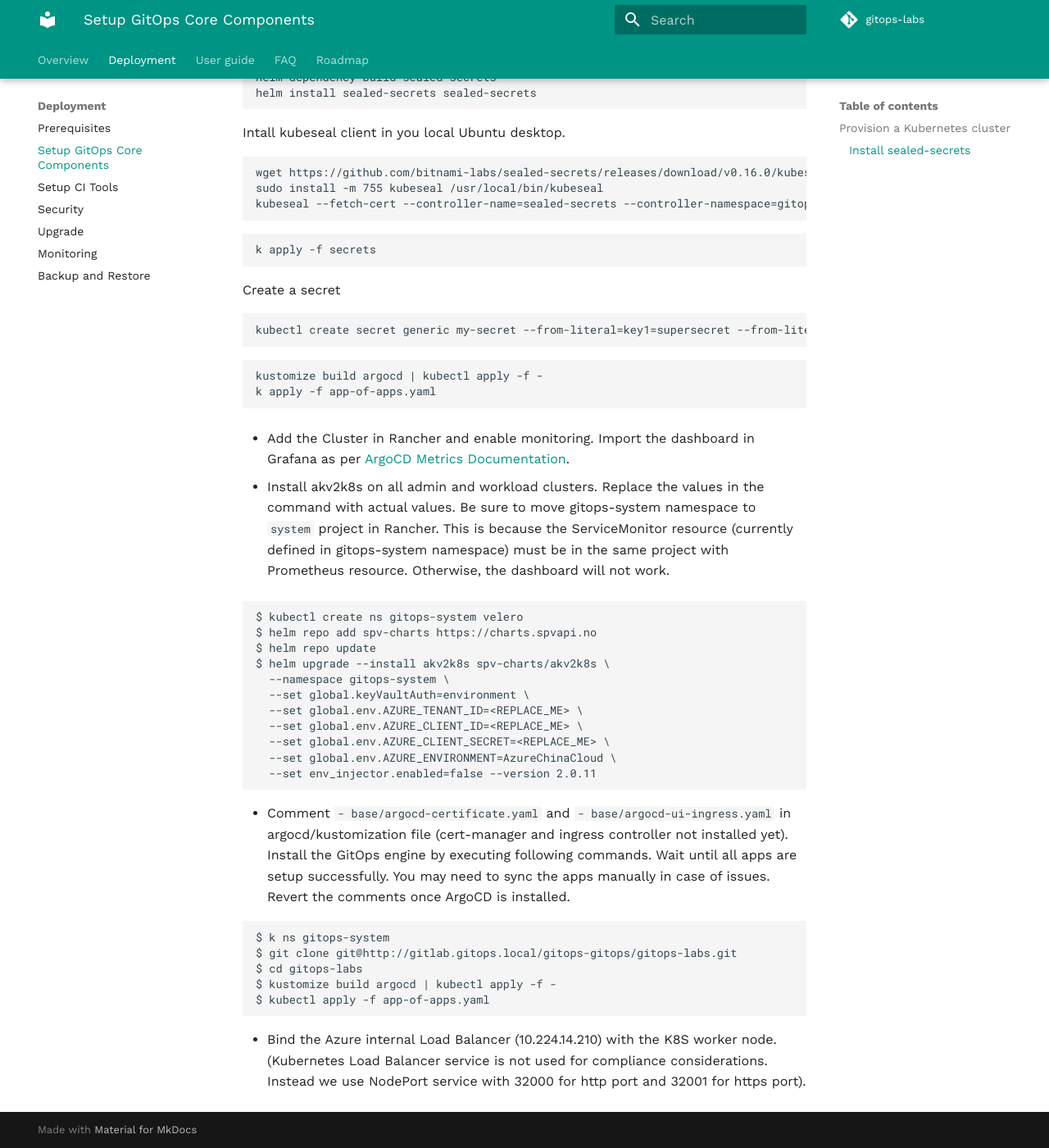
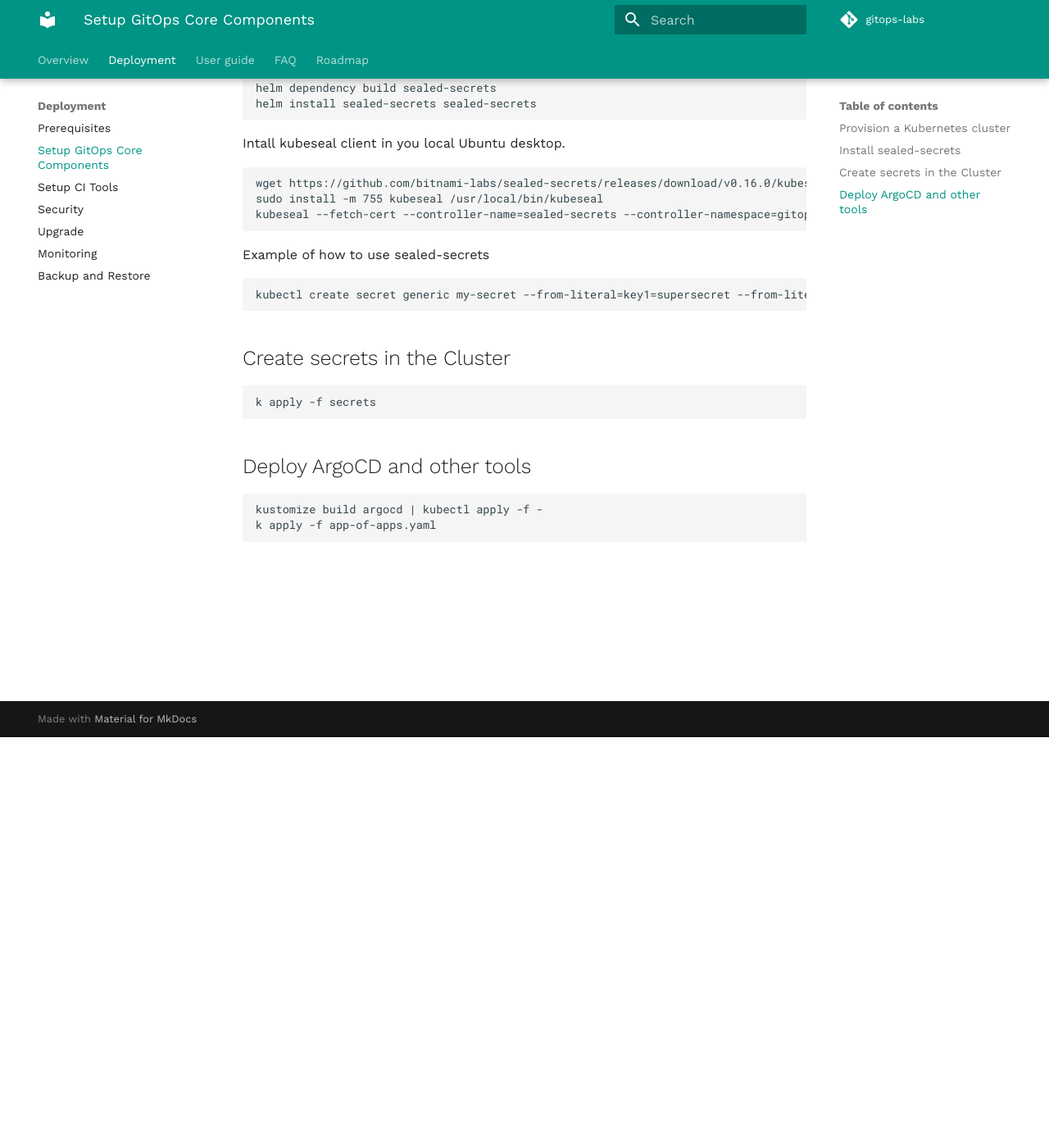
Before and after one commit to goldginkgo/gitops-labs, an MkDocs documentation site: the page built from docs/deploy/setup.md, in a window 1280 px wide and 1400 px high, scrolled down 501 px. Shown: the whole window at 82% size. Built offline with MkDocs 1.6.1 and Material for MkDocs 9.7.7, drawn with Linux system fonts in a browser that asks for light colours; comment, search, counter and statistics services are not loaded.

Commit message:
Update docs

````diff
--- a/docs/deploy/setup.md
+++ b/docs/deploy/setup.md
@@ -7,7 +7,7 @@ The cluster should be able to create following resources.
 - LoadBalancer service (used by ingress controller)
 - PV (used by trivy)
 
-### Install sealed-secrets
+## Install sealed-secrets
 
 Install sealed-secrets in the Kubernetes cluster.
 
@@ -28,47 +28,21 @@ sudo install -m 755 kubeseal /usr/local/bin/kubeseal
 kubeseal --fetch-cert --controller-name=sealed-secrets --controller-namespace=gitops-system > seal-pub-cert.pem  # cert expires in 30 days
 ```
 
-```
-k apply -f secrets
-```
-
-Create a secret
+Example of how to use sealed-secrets
 
 ```
 kubectl create secret generic my-secret --from-literal=key1=supersecret --from-literal=key2=topsecret --dry-run=client -o yaml | kubeseal --cert seal-pub-cert.pem -o yaml
 ```
 
+## Create secrets in the Cluster
+
+```
+k apply -f secrets
+```
+
+## Deploy ArgoCD and other tools
+
 ```
 kustomize build argocd | kubectl apply -f -
 k apply -f app-of-apps.yaml
 ```
-
-- Add the Cluster in Rancher and enable monitoring. Import the dashboard in Grafana as per [ArgoCD Metrics Documentation](https://argo-cd.readthedocs.io/en/stable/operator-manual/metrics/).
-
-- Install akv2k8s on all admin and workload clusters. Replace the values in the command with actual values. Be sure to move gitops-system namespace to `system` project in Rancher. This is because the ServiceMonitor resource (currently defined in gitops-system namespace) must be in the same project with Prometheus resource. Otherwise, the dashboard will not work.
-
-```console
-$ kubectl create ns gitops-system velero
-$ helm repo add spv-charts https://charts.spvapi.no
-$ helm repo update
-$ helm upgrade --install akv2k8s spv-charts/akv2k8s \
-  --namespace gitops-system \
-  --set global.keyVaultAuth=environment \
-  --set global.env.AZURE_TENANT_ID=<REPLACE_ME> \
-  --set global.env.AZURE_CLIENT_ID=<REPLACE_ME> \
-  --set global.env.AZURE_CLIENT_SECRET=<REPLACE_ME> \
-  --set global.env.AZURE_ENVIRONMENT=AzureChinaCloud \
-  --set env_injector.enabled=false --version 2.0.11
-```
-
-- Comment `- base/argocd-certificate.yaml` and `- base/argocd-ui-ingress.yaml` in argocd/kustomization file (cert-manager and ingress controller not installed yet). Install the GitOps engine by executing following commands. Wait until all apps are setup successfully. You may need to sync the apps manually in case of issues. Revert the comments once ArgoCD is installed.
-
-```console
-$ k ns gitops-system
-$ git clone git@http://gitlab.gitops.local/gitops-gitops/gitops-labs.git
-$ cd gitops-labs
-$ kustomize build argocd | kubectl apply -f -
-$ kubectl apply -f app-of-apps.yaml
-```
-
-- Bind the Azure internal Load Balancer (10.224.14.210) with the K8S worker node. (Kubernetes Load Balancer service is not used for compliance considerations. Instead we use NodePort service with 32000 for http port and 32001 for https port).
````
Also changed, not shown: docs/index.md (+1 -3 lines), 1 other file.
